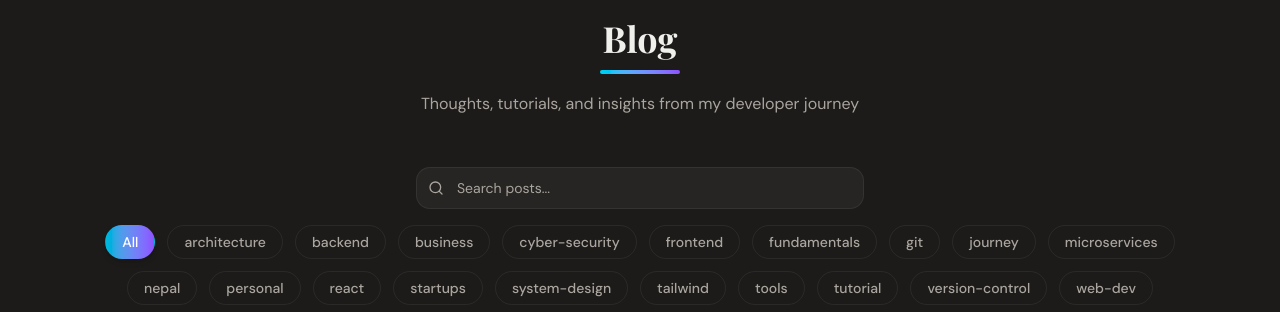
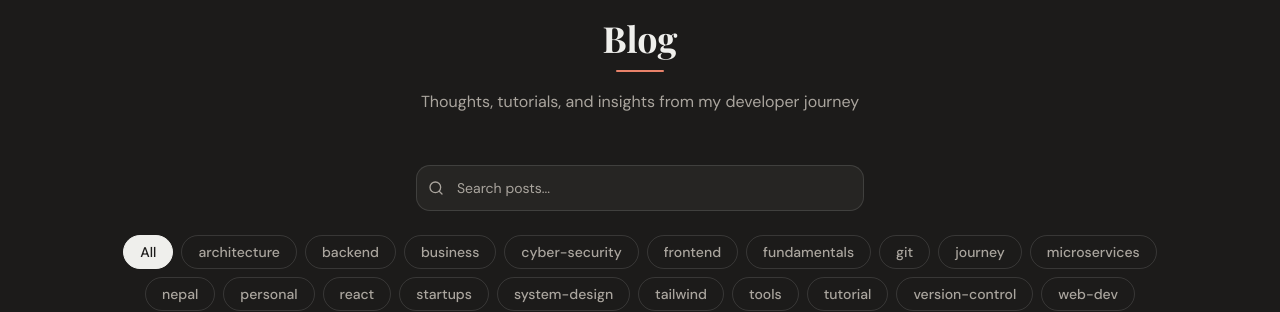
Before and after one commit to iam-neo/Neo-Blog, a Next.js app: page /blog in a window 1280 px wide. Shown: the part 497-809 px from the top of the page. Built offline with nearby package versions, Linux system fonts and the light colour scheme; a web font is replaced by a local one.

Commit message:
refactor: redesign blog post page, blog listing, and section heading
- Blog post: clean accent-colored tag labels, editorial author section
- Blog listing: clean pill tag filters, editorial search input
- Section heading: replace gradient underline with accent-colored bar

```diff
--- a/src/app/blog/[slug]/page.tsx
+++ b/src/app/blog/[slug]/page.tsx
@@ -6,7 +6,6 @@ import { MDXRemote } from "next-mdx-remote/rsc";
 import rehypePrettyCode from "rehype-pretty-code";
 import type { Pluggable } from "unified";
 import { Calendar, Clock, ArrowLeft, Tag, Github, Twitter, List } from "lucide-react";
-import { Badge } from "@/components/ui/badge";
 import { Separator } from "@/components/ui/separator";
 import { BlogCard } from "@/components/blog-card";
 import { ReadingProgress } from "@/components/reading-progress";
@@ -89,17 +88,21 @@ export default async function BlogPostPage({ params }: BlogPostPageProps) {
                             {/* Header */}
                             <header className="mb-10">
                                 {/* Tags */}
-                                <div className="flex flex-wrap gap-2 mb-4">
+                                <div className="flex flex-wrap gap-3 mb-4">
                                     {post.tags.map((tag) => (
-                                        <Badge key={tag} variant="secondary" className="text-xs">
-                                            <Tag className="w-3 h-3 mr-1" />
+                                        <span
+                                            key={tag}
+                                            className="inline-flex items-center gap-1 text-xs font-medium tracking-wider uppercase"
+                                            style={{ color: 'var(--editorial-accent)' }}
+                                        >
+                                            <Tag className="w-3 h-3" />
                                             {tag}
-                                        </Badge>
+                                        </span>
                                     ))}
                                 </div>
 
                                 {/* Title */}
-                                <h1 className="text-3xl sm:text-4xl lg:text-5xl font-bold mb-4 leading-tight">
+                                <h1 className="text-3xl sm:text-4xl lg:text-5xl font-bold mb-4 leading-tight font-serif">
                                     {post.title}
                                 </h1>
 
@@ -125,10 +128,10 @@ export default async function BlogPostPage({ params }: BlogPostPageProps) {
                             {/* Mobile Table of Contents */}
                             {post.headings.length > 0 && (
                                 <div className="xl:hidden mb-10">
-                                    <details className="bg-muted/30 border border-border/50 rounded-xl p-4 group">
+                                    <details className="bg-muted/30 border border-border rounded-xl p-4 group">
                                         <summary className="font-semibold cursor-pointer text-foreground flex items-center justify-between">
                                             <div className="flex items-center gap-2">
-                                                <List className="w-4 h-4 text-cyan-400" />
+                                                <List className="w-4 h-4" style={{ color: 'var(--editorial-accent)' }} />
                                                 <span>Table of Contents</span>
                                             </div>
                                             <span className="text-xs text-muted-foreground group-open:hidden">Tap to expand</span>
@@ -171,12 +174,12 @@ export default async function BlogPostPage({ params }: BlogPostPageProps) {
                             <Separator className="my-12 bg-border/50" />
 
                             {/* About the Author Snippet */}
-                            <section className="bg-muted/30 rounded-2xl p-6 sm:p-8 flex flex-col sm:flex-row gap-6 items-center sm:items-start border border-border/50">
+                            <section className="bg-muted/20 rounded-2xl p-6 sm:p-8 flex flex-col sm:flex-row gap-6 items-center sm:items-start border border-border/50">
                                 <Image
                                     src="https://avatars.githubusercontent.com/u/45136482?v=4"
                                     alt="Nirmal Magar"
-                                    width={100}
-                                    height={100}
+                                    width={80}
+                                    height={80}
                                     className="rounded-full flex-shrink-0"
                                 />
                                 <div className="text-center sm:text-left">
@@ -186,10 +189,10 @@ export default async function BlogPostPage({ params }: BlogPostPageProps) {
                                         I build things, break them, and write about what I learn along the way.
                                     </p>
                                     <div className="flex items-center justify-center sm:justify-start gap-3">
-                                        <a href="https://github.com/iam-neo" target="_blank" rel="noopener noreferrer" className="p-2 bg-background border border-border rounded-lg hover:bg-muted transition-colors">
+                                        <a href="https://github.com/iam-neo" target="_blank" rel="noopener noreferrer" className="p-2 bg-background border border-border rounded-full hover:bg-muted transition-colors">
                                             <Github className="w-4 h-4 text-foreground" />
                                         </a>
-                                        <a href="https://twitter.com/iam_neo" target="_blank" rel="noopener noreferrer" className="p-2 bg-background border border-border rounded-lg hover:bg-muted transition-colors text-cyan-500 hover:text-cyan-400">
+                                        <a href="https://twitter.com/iam_neo" target="_blank" rel="noopener noreferrer" className="p-2 bg-background border border-border rounded-full hover:bg-muted transition-colors" style={{ color: 'var(--editorial-accent)' }}>
                                             <Twitter className="w-4 h-4" />
                                         </a>
                                     </div>
@@ -203,7 +206,7 @@ export default async function BlogPostPage({ params }: BlogPostPageProps) {
                                 relatedPosts.length > 0 && (
                                     <section>
                                         <h2 className="text-3xl font-bold mb-8 font-serif">Related Posts</h2>
-                                        <div className="grid grid-cols-1 md:grid-cols-2 lg:grid-cols-3 gap-6">
+                                        <div className="grid grid-cols-1 md:grid-cols-2 lg:grid-cols-3 gap-8">
                                             {relatedPosts.map((rp, i) => (
                                                 <BlogCard
                                                     key={rp.slug}
--- a/src/app/blog/blog-list-client.tsx
+++ b/src/app/blog/blog-list-client.tsx
@@ -3,7 +3,6 @@
 import { useState } from "react";
 import { Search } from "lucide-react";
 import { BlogCard } from "@/components/blog-card";
-import { Badge } from "@/components/ui/badge";
 import type { PostMeta } from "@/lib/posts";
 
 interface BlogListClientProps {
@@ -26,7 +25,7 @@ export function BlogListClient({ posts, allTags }: BlogListClientProps) {
     return (
         <>
             {/* Search & Filters */}
-            <div className="mb-10 space-y-4">
+            <div className="mb-12 space-y-6">
                 <div className="relative max-w-md mx-auto">
                     <Search className="absolute left-3 top-1/2 -translate-y-1/2 w-4 h-4 text-muted-foreground" />
                     <input
@@ -34,40 +33,38 @@ export function BlogListClient({ posts, allTags }: BlogListClientProps) {
                         placeholder="Search posts..."
                         value={search}
                         onChange={(e) => setSearch(e.target.value)}
-                        className="w-full pl-10 pr-4 py-2.5 rounded-xl bg-card border border-border/50 text-sm focus:outline-none focus:border-cyan-500/50 transition-colors placeholder:text-muted-foreground"
+                        className="w-full pl-10 pr-4 py-3 rounded-xl bg-card border border-border text-sm focus:outline-none focus:border-editorial-accent/50 transition-colors placeholder:text-muted-foreground"
                     />
                 </div>
 
-                <div className="flex flex-wrap justify-center gap-3">
-                    <Badge
-                        variant={selectedTag === null ? "default" : "outline"}
-                        className={`cursor-pointer px-4 py-1.5 rounded-full text-sm font-medium transition-all ${selectedTag === null
-                            ? "bg-gradient-to-r from-cyan-500 to-violet-500 text-white border-transparent shadow-md"
-                            : "hover:border-cyan-500/50 hover:bg-cyan-500/10 text-muted-foreground border-border/50"
+                <div className="flex flex-wrap justify-center gap-2">
+                    <button
+                        className={`px-4 py-1.5 rounded-full text-sm font-medium transition-all border ${selectedTag === null
+                            ? "bg-foreground text-background border-foreground"
+                            : "border-border text-muted-foreground hover:text-foreground hover:border-foreground/30"
                             }`}
                         onClick={() => setSelectedTag(null)}
                     >
                         All
-                    </Badge>
+                    </button>
                     {allTags.map((tag) => (
-                        <Badge
+                        <button
                             key={tag}
-                            variant={selectedTag === tag ? "default" : "outline"}
-                            className={`cursor-pointer px-4 py-1.5 rounded-full text-sm font-medium transition-all ${selectedTag === tag
-                                ? "bg-gradient-to-r from-cyan-500 to-violet-500 text-white border-transparent shadow-md"
-                                : "hover:border-cyan-500/50 hover:bg-cyan-500/10 text-muted-foreground border-border/50"
+                            className={`px-4 py-1.5 rounded-full text-sm font-medium transition-all border ${selectedTag === tag
+                                ? "bg-foreground text-background border-foreground"
+                                : "border-border text-muted-foreground hover:text-foreground hover:border-foreground/30"
                                 }`}
                             onClick={() => setSelectedTag(tag === selectedTag ? null : tag)}
                         >
                             {tag}
-                        </Badge>
+                        </button>
                     ))}
                 </div>
             </div>
 
             {/* Posts Grid */}
             {filtered.length > 0 ? (
-                <div className="grid grid-cols-1 md:grid-cols-2 lg:grid-cols-3 gap-6">
+                <div className="grid grid-cols-1 md:grid-cols-2 lg:grid-cols-3 gap-8 lg:gap-10">
                     {filtered.map((post, i) => (
                         <BlogCard
                             key={post.slug}
@@ -83,7 +80,7 @@ export function BlogListClient({ posts, allTags }: BlogListClientProps) {
                     ))}
                 </div>
             ) : (
-                <div className="text-center py-16">
+                <div className="text-center py-20">
                     <p className="text-muted-foreground text-lg mb-2">No posts found</p>
                     <p className="text-muted-foreground text-sm">
                         Try adjusting your search or filter
--- a/src/components/section-heading.tsx
+++ b/src/components/section-heading.tsx
@@ -18,7 +18,7 @@ export function SectionHeading({ title, subtitle, className = "" }: SectionHeadi
             className={`text-center mb-12 ${className}`}
         >
             <h2 className="text-3xl sm:text-4xl font-bold mb-3">{title}</h2>
-            <div className="w-20 h-1 bg-gradient-to-r from-cyan-400 to-violet-500 mx-auto rounded-full mb-4" />
+            <div className="w-12 h-0.5 mx-auto rounded-full mb-4" style={{ backgroundColor: 'var(--editorial-accent)' }} />
             {subtitle && (
                 <p className="text-muted-foreground max-w-xl mx-auto">{subtitle}</p>
             )}
```
